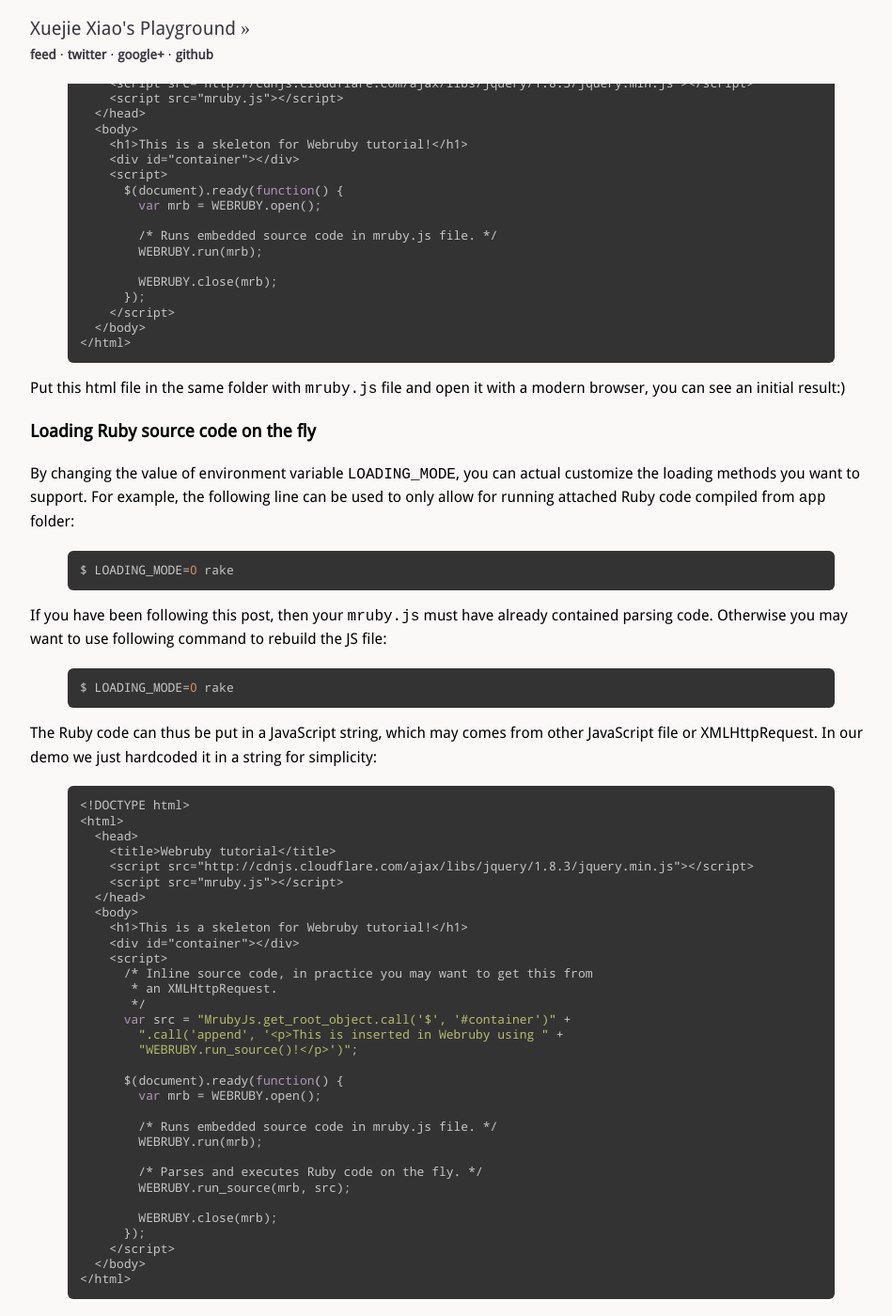
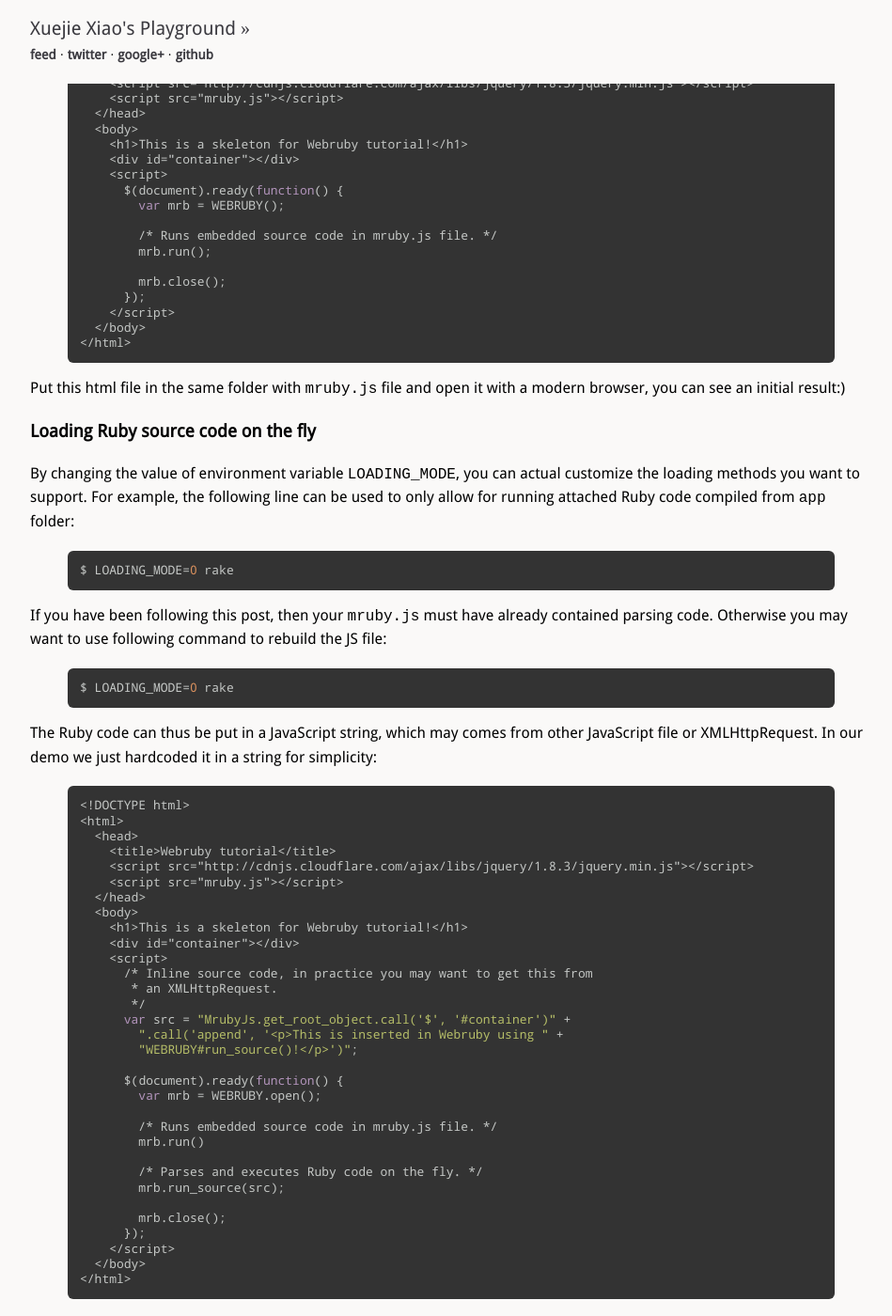
Before and after one commit to xxuejie/xxuejie.github.com, a Jekyll site: the page built from _posts/2013-01-09-webruby-1-2-3-tutorial.markdown, in a window 1280 px wide and 1400 px high, scrolled down 3603 px. Shown: the whole window at 94% size, without its empty margins (160-1109 px from the left). Built offline with Jekyll 4.4.1, drawn with Linux system fonts in a browser that asks for light colours; Markdown is read by kramdown in place of the engine named in the settings; comment, search, counter and statistics services are not loaded; some of the changed text lies outside the part shown.

Commit message:
Update webruby tutorial

```diff
--- a/_posts/2013-01-09-webruby-1-2-3-tutorial.markdown
+++ b/_posts/2013-01-09-webruby-1-2-3-tutorial.markdown
@@ -20,13 +20,13 @@ You can also find a live demo at [here](/projects/webruby-tutorial/). The demo p
 
 Before everything starts, we need a place to keep and load our Ruby source code. Webruby now supports 3 kinds of source code loading methods:
 
-* All the source code in `app` folder of Webruby will be compiled and attached in the `mruby.js` file automatically. Then we can use `WEBRUBY.run` to load this part of source code.
+* All the source code in `app` folder of Webruby will be compiled and attached in the `mruby.js` file automatically. Then we can use `WEBRUBY#run` to load this part of source code.
 
-* You can pre-compile the Ruby source code, pass the generated mruby bytecodes to the browser side either by attached JavaScript file or XMLHttpRequest, and use `WEBRUBY.run_bytecode` to execute the bytecode directly. With this method, you can get the flexibility of loading code on the fly, while avoiding parsing Ruby source code at the browser side(and the whole parsing part can be avoided in `mruby.js` file).
+* You can pre-compile the Ruby source code, pass the generated mruby bytecodes to the browser side either by attached JavaScript file or XMLHttpRequest, and use `WEBRUBY#run_bytecode` to execute the bytecode directly. With this method, you can get the flexibility of loading code on the fly, while avoiding parsing Ruby source code at the browser side(and the whole parsing part can be avoided in `mruby.js` file).
 
-* And of course, you can use `WEBRUBY.run_source` to parse and execute Ruby code directly.
+* And of course, you can use `WEBRUBY#run_source` to parse and execute Ruby code directly.
 
-Webruby allows you to specify the loading modes you will use when compiling, this can help reduce the size of `mruby.js` file: if you do not need to parse Ruby source code on the fly, you wouldn't need all the parsing code in the generated `mruby.js` file, and if you only execute source code from `app` folder, modern optimizers may take advantage of that to further reduce the file size. Please refer to `rakelib/functions.rb` for how to specify supported loading modes. In this tutorial, we will use the default loading modes, which will support all 3 kinds of loading methods. And we will show how to load Ruby source code using `WEBRUBY.run` and `WEBRUBY.run_source`. The second method describes above is a little bit of complicated(since mruby has multiple versions of bytecode), I will describe it in another post(maybe with specialized bytecode generation tools) later.
+Webruby allows you to specify the loading modes you will use when compiling, this can help reduce the size of `mruby.js` file: if you do not need to parse Ruby source code on the fly, you wouldn't need all the parsing code in the generated `mruby.js` file, and if you only execute source code from `app` folder, modern optimizers may take advantage of that to further reduce the file size. Please refer to `rakelib/functions.rb` for how to specify supported loading modes. In this tutorial, we will use the default loading modes, which will support all 3 kinds of loading methods. And we will show how to load Ruby source code using `WEBRUBY#run` and `WEBRUBY#run_source`. The second method describes above is a little bit of complicated(since mruby has multiple versions of bytecode), I will describe it in another post(maybe with specialized bytecode generation tools) later.
 
 ## Okay, I got that. But how to run this stuff exactly?
 
@@ -102,7 +102,7 @@ root_object = MrubyJs.get_root_object
 container = root_object.call("$", "#container")
 
 # appends <p> tag
-container.call("append", "<p>This is inserted in Webruby using WEBRUBY.run()!</p>")
+container.call("append", "<p>This is inserted in Webruby using WEBRUBY#run()!</p>")
 {% endhighlight %}
 
 There is only one method in module `MrubyJS`: `get_root_object`. It would return the `window` object for a browser environment, or the `global` object when running in node.js. The returned object is of class `JsObject`, it is a wrapper over the actual object at JavaScript side. With its `call` function, you can make a call to a JavaScript function, the first argument is the function name, while the rest arguments are all passed to the JavaScript function.
@@ -130,12 +130,12 @@ Here's a sample skeleton: note that this only serves as a sample, and I believe
     <div id="container"></div>
     <script>
       $(document).ready(function() {
-        var mrb = WEBRUBY.open();
+        var mrb = WEBRUBY();
 
         /* Runs embedded source code in mruby.js file. */
-        WEBRUBY.run(mrb);
+        mrb.run();
 
-        WEBRUBY.close(mrb);
+        mrb.close();
       });
     </script>
   </body>
@@ -177,18 +177,18 @@ The Ruby code can thus be put in a JavaScript string, which may comes from other
        */
       var src = "MrubyJs.get_root_object.call('$', '#container')" +
         ".call('append', '<p>This is inserted in Webruby using " +
-        "WEBRUBY.run_source()!</p>')";
+        "WEBRUBY#run_source()!</p>')";
 
       $(document).ready(function() {
         var mrb = WEBRUBY.open();
 
         /* Runs embedded source code in mruby.js file. */
-        WEBRUBY.run(mrb);
+        mrb.run()
 
         /* Parses and executes Ruby code on the fly. */
-        WEBRUBY.run_source(mrb, src);
+        mrb.run_source(src);
 
-        WEBRUBY.close(mrb);
+        mrb.close();
       });
     </script>
   </body>
```
